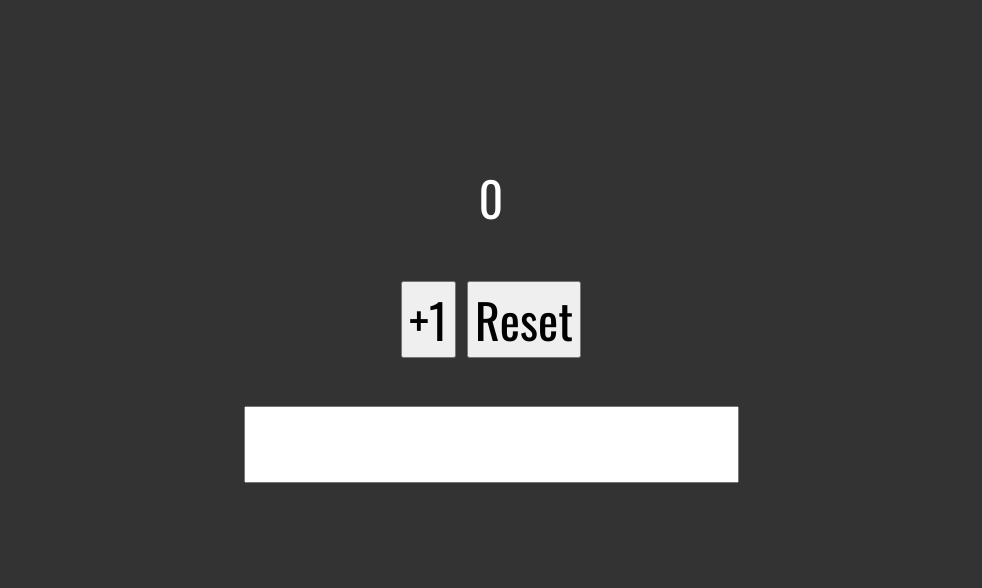
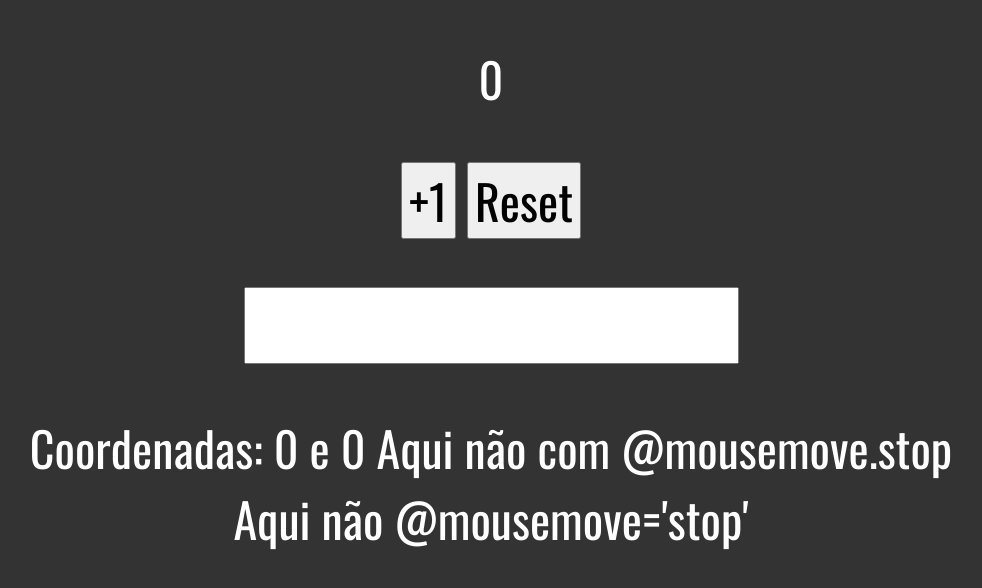
Before and after one commit to wilhamsJW/Estudos-de-VueJS, a website: page exercicios/eventos.html in a window 1280 px wide. Shown: the part 102-690 px from the top of the page, without its empty margins (149-1131 px from the left). Drawn offline with Linux system fonts and the light colour scheme.

Commit message:
@mousemove, @mousemove.stop, @keyup.enter, e.stopPropagation(), @click, v-on:click

```diff
--- a/exercicios/eventos.html
+++ b/exercicios/eventos.html
@@ -17,12 +17,24 @@
             -->
         </p>
         <input type='text' @keyup.enter='abrirAlert'>
+        <!-- Coordenadas: {{ x }} e {{ y }} -> irá mostrar a posição do mouse em número
+            @mousemove.stop -> para a ação do mousemove
+             @mousemove='stop' -> para a ação do mouseve chamando um método, no caso o stop, em methods
+             e.stopPropagation() -> função nativa para parar uma execução de um método
+             então no caso só se usa o mais prático que é o @mousemove='stop'
+        -->
+        <p @mousemove='atualizarPosicao' > Coordenadas: {{ x }} e {{ y }}
+            <span @mousemove.stop>Aqui não com @mousemove.stop</span><br>
+            <span @mousemove='stop'>Aqui não @mousemove='stop'</span>
+        </p>
     </div>
     <script>
         new Vue({
              el: "#app", // el aponta para um selector de id, no qual ele irá trabalhar
              data: {
-                 contador: 0
+                 contador: 0,
+                 x: 0,
+                 y: 0
              },
              methods: {
                  add() {
@@ -30,6 +42,14 @@
                  },
                  limpar() {
                      this.contador = 0
+                 },
+                 atualizarPosicao(e) {
+                     this.x = e.clientX
+                     this.y = e.clientY
+                 },
+                 stop(e) {
+                    e.stopPropagation()
+                    // e.stopPropagation() -> função nativa para parar uma execução de um método
                  },
                  abrirAlert() {
                     alert('Oi, vc acionou a tecla enter e me ativou :-)')
```
